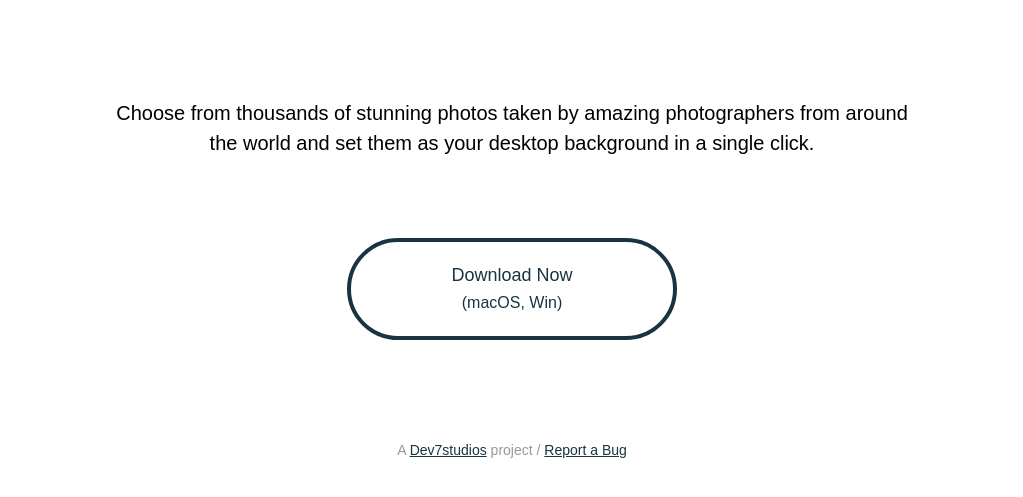
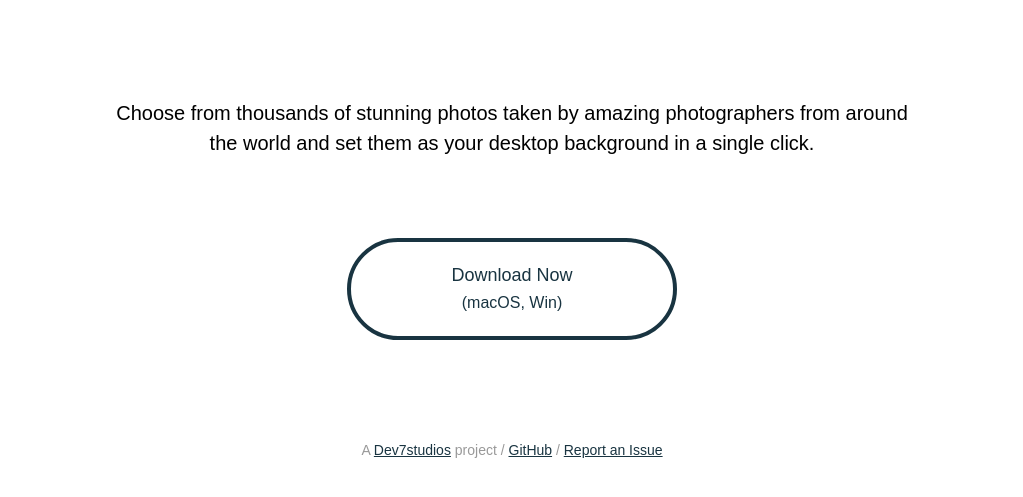
Before and after one commit to gilbitron/SplashifySite, a website: page index.html in a window 1280 px wide. Shown: the part 944-1441 px from the top of the page, without its empty margins (128-1151 px from the left). Drawn offline with Linux system fonts and the light colour scheme.

Commit message:
Update footer links

```diff
--- a/index.html
+++ b/index.html
@@ -36,7 +36,8 @@
 
 		<footer class="footer">
 			A <a href="https://dev7studios.co">Dev7studios</a> project /
-			<a href="https://github.com/gilbitron/Splashify/issues">Report a Bug</a>
+			<a href="https://github.com/gilbitron/Splashify">GitHub</a> /
+			<a href="https://github.com/gilbitron/Splashify/issues">Report an Issue</a>
 		</footer>
 	</div>
 
```
